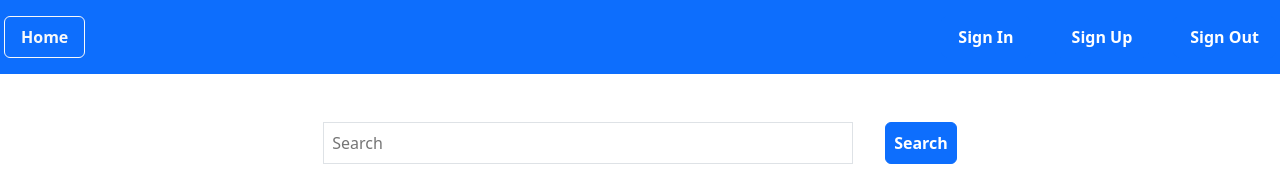
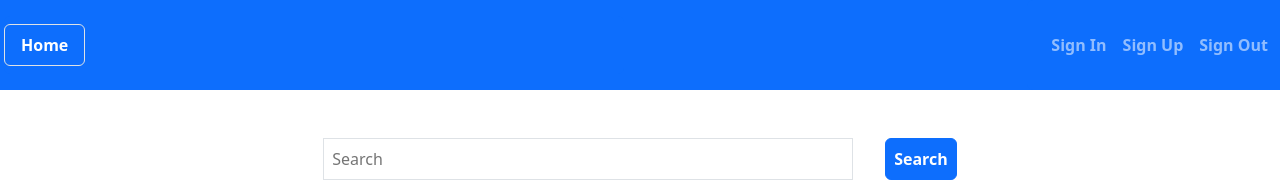
Before and after one commit to Desmord/Kodilla_Warsztat_32, a React (Create React App) app in the folder client/: page / in a window 1280 px wide. Shown: the top 182 px of the page. Built offline with nearby package versions, Linux system fonts and the light colour scheme.

Commit message:
Navbar reafactor

```diff
--- a/client/src/Components/Features/Header/Header.js
+++ b/client/src/Components/Features/Header/Header.js
@@ -1,6 +1,9 @@
+import { NavLink } from 'react-router-dom';
+import Navbar from 'react-bootstrap/Navbar';
+import Nav from 'react-bootstrap/Nav';
 import Row from 'react-bootstrap/Row';
 import Col from 'react-bootstrap/Col';
-import Button from 'react-bootstrap/Button';
+
 
 const Header = () => {
 
@@ -8,21 +11,23 @@ const Header = () => {
         <div className={`p-0 container bg-primary min-vw-100`}>
             <Row className={`justify-content-between`}>
                 <Col className={`col-md-6 col-sm-3  p-3`}>
-                    <Button className={`btn-outline-light fw-bold p-3 pb-2 pt-2 text-nowrap`}>Home</Button>
+                    <Navbar
+                        bg="primary" variant="dark" expand="lg"
+                        className={`fw-bold col-auto d-flex justify-content-between rounded`}>
+                        <Nav>
+                            <Nav.Link className={`px-3 border border-ligh rounded`} as={NavLink} to="/">Home</Nav.Link>
+                        </Nav>
+                    </Navbar>
                 </Col>
-                <Col className={`col-auto p-3`}>
-                    <Row className={`justify-content-end`} >
-                        <Col>
-                            <Button className={`fw-bold p-3 pb-2 pt-2 text-nowrap`}>Sign In</Button>
-                        </Col>
-                        <Col>
-                            <Button className={`fw-bold p-3 pb-2 pt-2 text-nowrap`}>Sign Up</Button>
-                        </Col>
-                        <Col>
-                            <Button className={`fw-bold p-3 pb-2 pt-2 text-nowrap`}>Sign Out</Button>
-                        </Col>
-                    </Row>
-                </Col>
+                <Navbar
+                    bg="primary" variant="dark" expand="lg"
+                    className={`fw-bold col-auto d-flex justify-content-between p-3  rounded`}>
+                    <Nav>
+                        <Nav.Link className={`px-2 `} as={NavLink} to="/jaskiAdres">Sign In</Nav.Link>
+                        <Nav.Link className={`px-2 `} as={NavLink} to="/jakisAdres">Sign Up</Nav.Link>
+                        <Nav.Link className={`px-2 `} as={NavLink} to="/jaskiAdres">Sign Out</Nav.Link>
+                    </Nav>
+                </Navbar>
             </Row>
         </div>
     )
```
